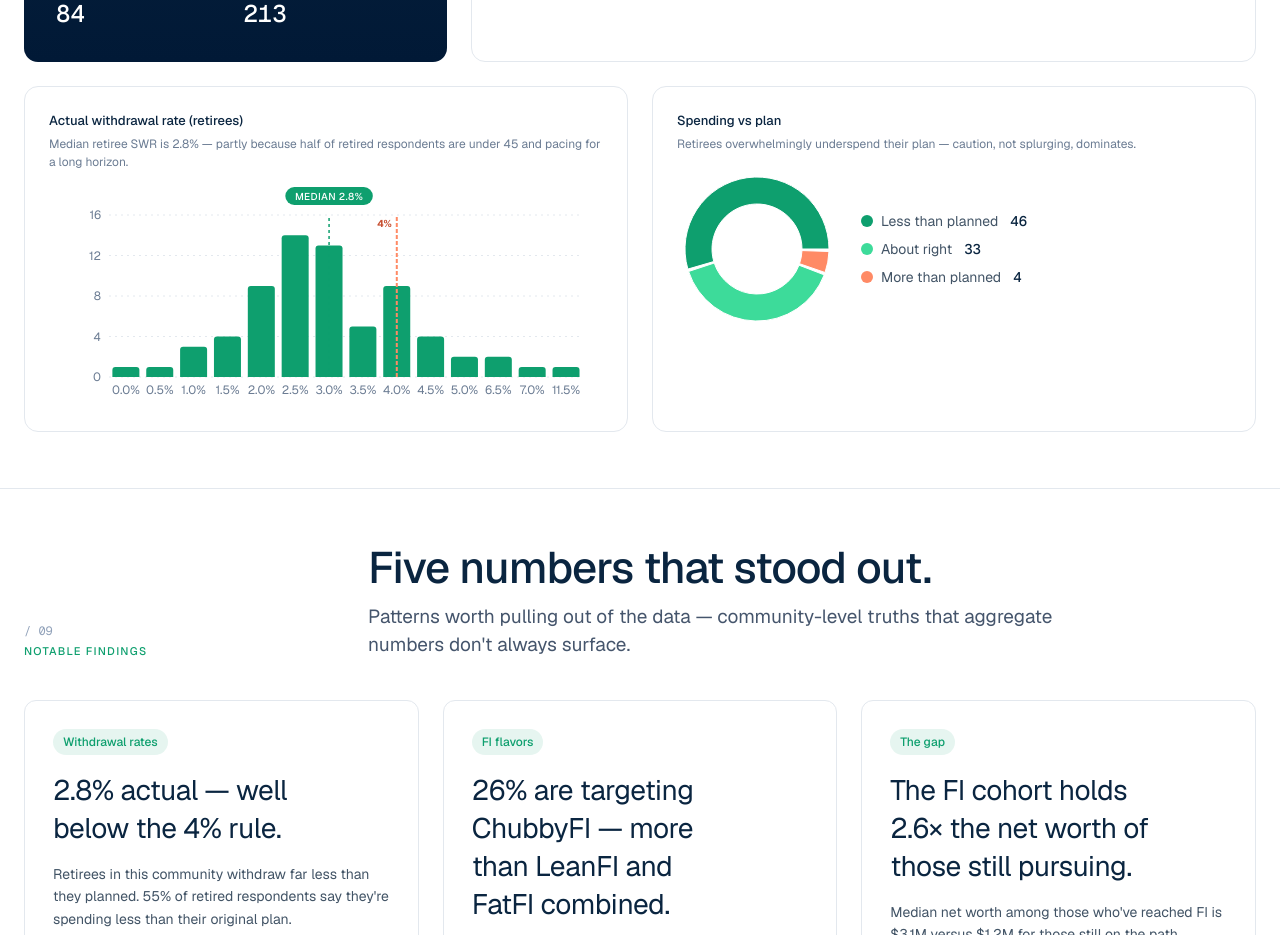
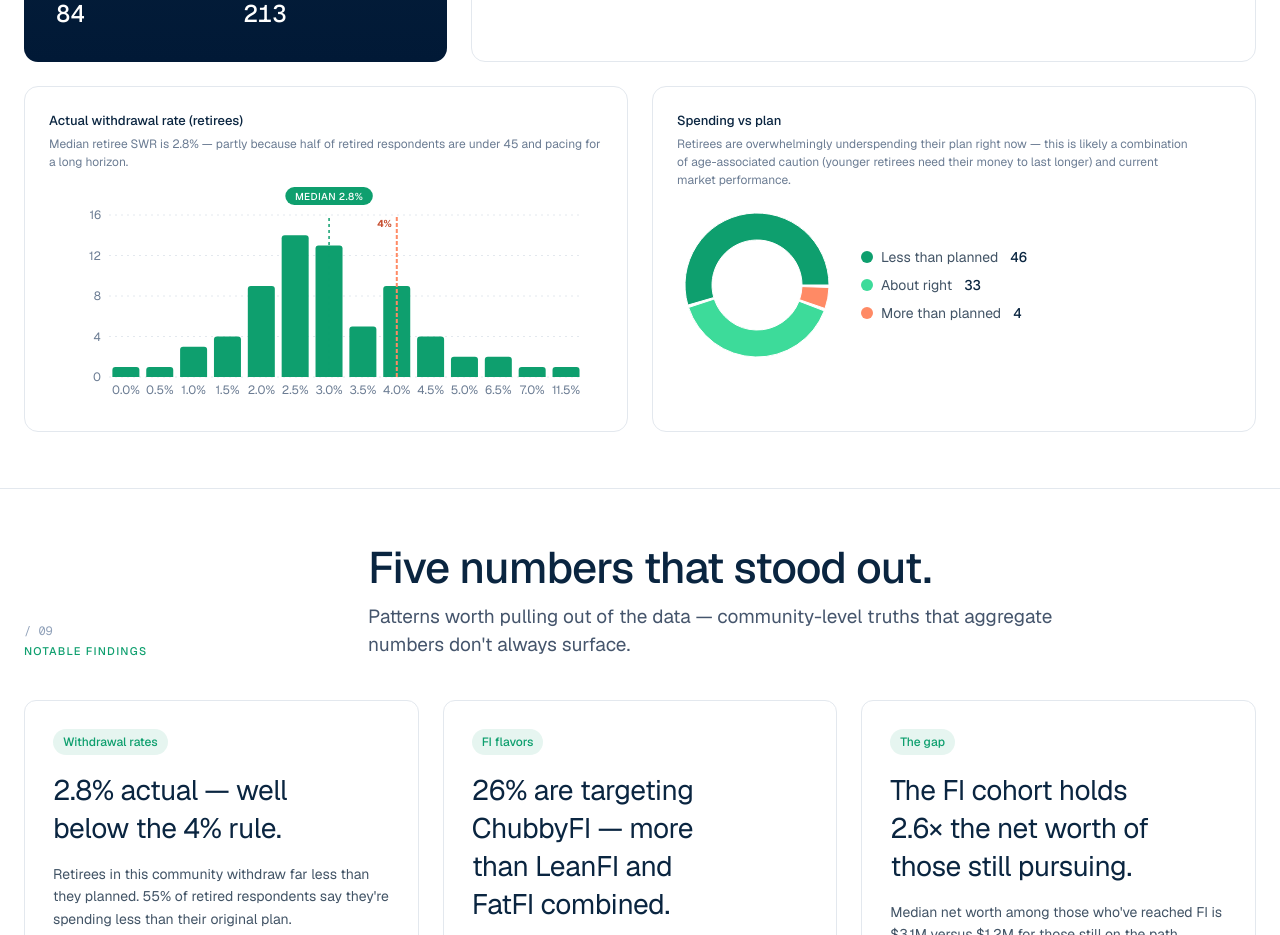
Before and after one commit to jasocaz/2025-fi-survey, a Next.js app: page / in a window 1280 px wide. Shown: the part 8660-9595 px from the top of the page. Built offline with nearby package versions, Linux system fonts and the light colour scheme.

Commit message:
Expand spending-vs-plan subtitle with age + market context
Co-Authored-By: Claude Opus 4.7 <noreply@anthropic.com>

```diff
--- a/src/components/redesign/AlreadyFISection.tsx
+++ b/src/components/redesign/AlreadyFISection.tsx
@@ -199,7 +199,7 @@ export function AlreadyFISection({ rows }: { rows: SurveyResponse[] }) {
         <div className="bg-white border border-[var(--slate-050)] rounded-xl p-6">
           <h3 className="text-[13px] font-medium text-foreground mb-1">Spending vs plan</h3>
           <p className="text-[12px] text-[var(--slate-400)] mb-4">
-            Retirees overwhelmingly underspend their plan — caution, not splurging, dominates.
+            Retirees are overwhelmingly underspending their plan right now — this is likely a combination of age-associated caution (younger retirees need their money to last longer) and current market performance.
           </p>
           <div className="flex items-center gap-6 mt-4">
             <PieChart width={160} height={160}>
--- a/src/components/sections/AlreadyFISection.tsx
+++ b/src/components/sections/AlreadyFISection.tsx
@@ -95,7 +95,7 @@ export function AlreadyFISection({ rows }: { rows: SurveyResponse[] }) {
         {/* Withdrawing more/less/right */}
         <div>
           <h3 className="text-sm font-semibold text-stone-700 mb-1">Spending vs plan</h3>
-          <p className="text-xs text-stone-400 mb-3">Retirees overwhelmingly underspend their plan — caution, not splurging, dominates.</p>
+          <p className="text-xs text-stone-400 mb-3">Retirees are overwhelmingly underspending their plan right now — this is likely a combination of age-associated caution (younger retirees need their money to last longer) and current market performance.</p>
           <div className="flex items-center gap-6 mt-8">
             <PieChart width={160} height={160}>
               <Pie data={wdData} cx={75} cy={75} innerRadius={45} outerRadius={72} paddingAngle={2} dataKey="value">
```
